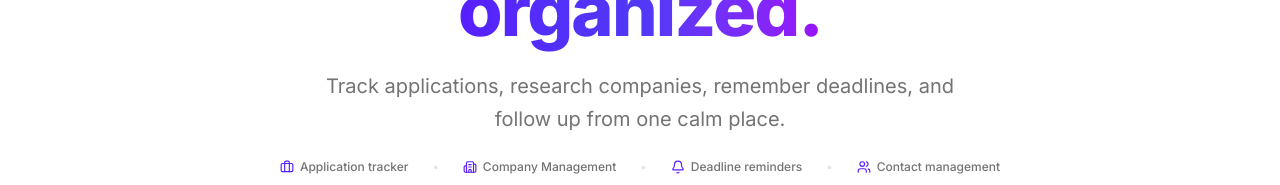
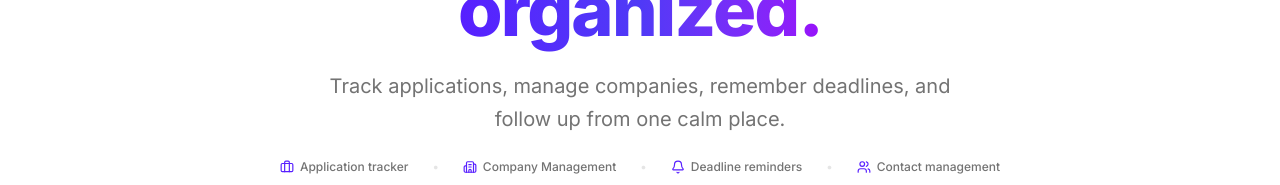
Before and after one commit to Zyntro-Official/orbbt-website, a Next.js app: page / in a window 1280 px wide. Shown: the part 243-428 px from the top of the page. Built offline with nearby package versions, Linux system fonts and the light colour scheme.

Commit message:
Mirror from HasnainRaza026/orbbt-website

```diff
--- a/src/app/(sections)/(policies)/privacy/page.tsx
+++ b/src/app/(sections)/(policies)/privacy/page.tsx
@@ -230,8 +230,7 @@ export default function PrivacyPage() {
           </h2>
 
           <p className="text-muted-foreground leading-relaxed">
-            If you purchase an Orbbt Premium subscription, payment processing
-            is handled by Paddle, our third-party payment processor. Orbbt does
+            If you purchase an Orbbt Pro subscription, Payments and subscription billing are handled by Paddle, which acts as the Merchant of Record for purchases of Orbbt Pro. Orbbt does
             not directly collect or store your full payment card number or
             payment credentials.
           </p>
--- a/src/app/(sections)/(policies)/refund/page.tsx
+++ b/src/app/(sections)/(policies)/refund/page.tsx
@@ -12,7 +12,7 @@ import Link from "next/link"
 export const metadata: Metadata = {
   title: "Refund Policy — Orbbt",
   description:
-    "How refunds work for Orbbt Premium subscriptions, including the 7-day window, cancellations, and exceptions.",
+    "How refunds work for Orbbt Pro subscriptions, including the 7-day window, cancellations, and exceptions.",
 }
 
 export default function RefundPage() {
--- a/src/app/(sections)/hero/page.tsx
+++ b/src/app/(sections)/hero/page.tsx
@@ -38,7 +38,7 @@ export default function HeroPage() {
 
         {/* Lead Subtitle */}
         <p className="mx-auto mt-6 max-w-2xl text-lg text-muted-foreground sm:text-xl leading-relaxed">
-          Track applications, research companies, remember deadlines, and follow up from one calm place.
+          Track applications, manage companies, remember deadlines, and follow up from one calm place.
         </p>
 
         {/* Core Product Benefits Row */}
--- a/src/app/layout.tsx
+++ b/src/app/layout.tsx
@@ -18,7 +18,7 @@ const inter = Inter({
 export const metadata: Metadata = {
   title: "Orbbt — Your job hunt, organized.",
   description:
-    "Track applications, research companies, remember deadlines, and follow up from one calm place. Built by Zyntro.",
+    "Track applications, manage companies, remember deadlines, and follow up from one calm place. Built by Zyntro.",
   icons: {
     icon: "/orbbt-logo.png",
   },
```
